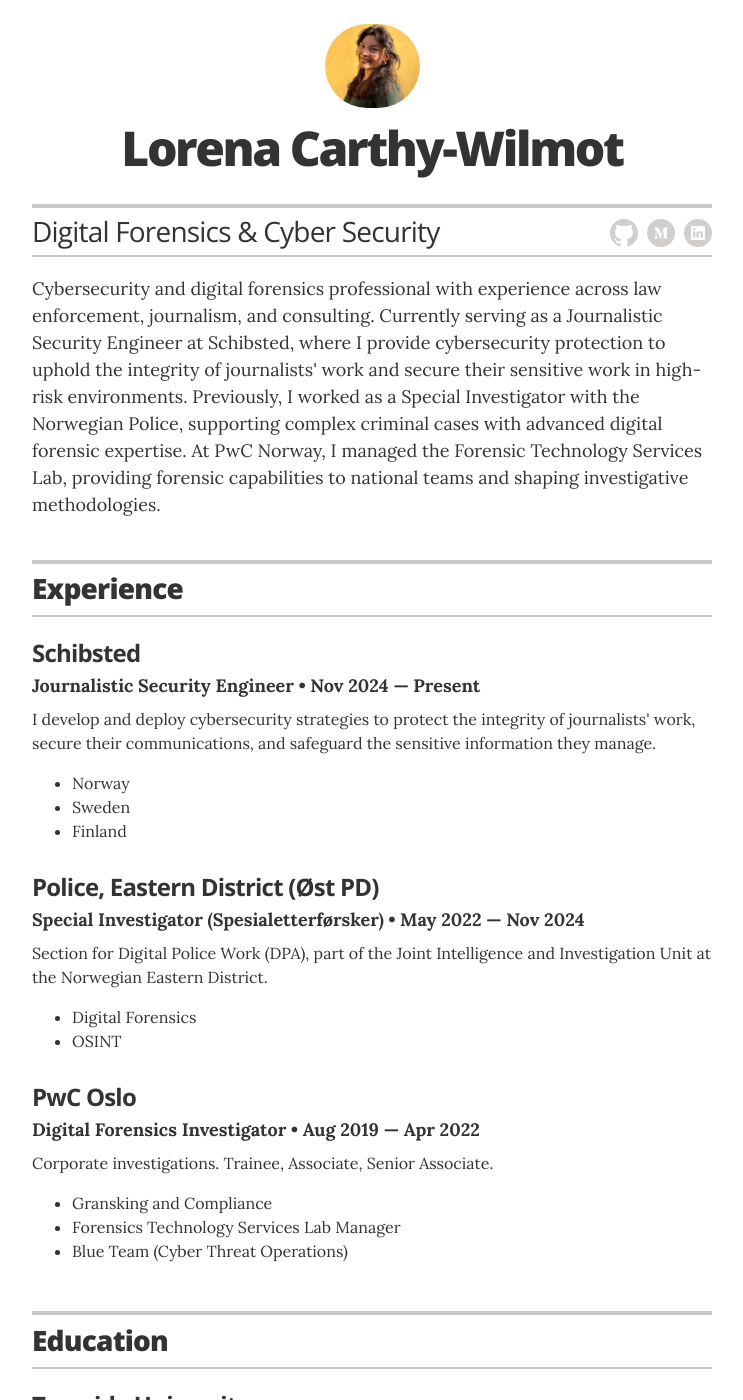
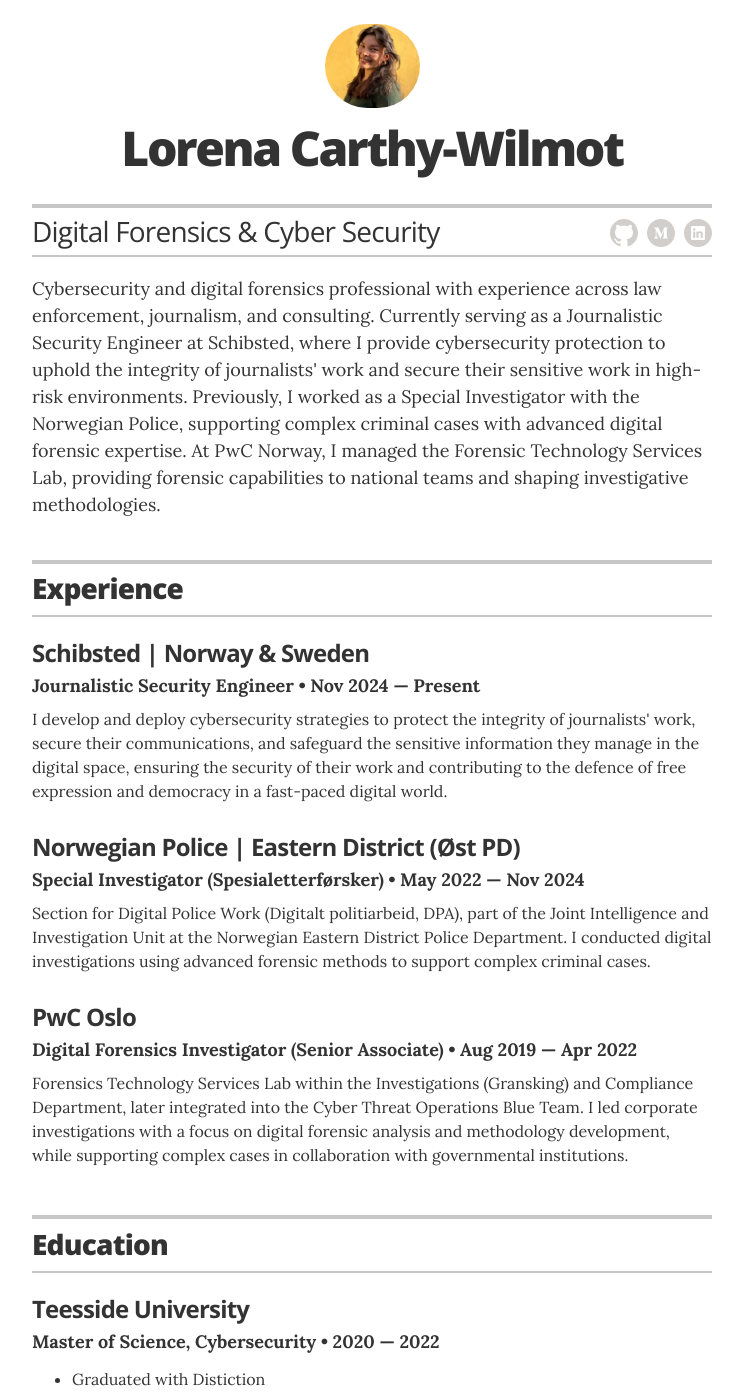
Before and after one commit to thisislola/thisislola.github.io, a Jekyll site: the page built from index.html, in a window 1280 px wide and 1400 px high. Shown: the whole window, without its empty margins (268-1011 px from the left). Built offline with Jekyll 4.4.1, drawn with Linux system fonts in a browser that asks for light colours.

Commit message:
Update experience.yml

```diff
--- a/_data/experience.yml
+++ b/_data/experience.yml
@@ -1,20 +1,15 @@
 # Jobs
-# Journalistic Security Engineer
-- company: Schibsted
+- company: Schibsted | Norway & Sweden
   position: Journalistic Security Engineer
   duration: Nov 2024 &mdash; Present
-  summary: I develop and deploy cybersecurity strategies to protect the integrity of journalists' work, secure their communications, and safeguard the sensitive information they manage.<ul class="resume-item-list"><li>Norway</li><li>Sweden</li><li>Finland</li></ul>
+  summary: I develop and deploy cybersecurity strategies to protect the integrity of journalists' work, secure their communications, and safeguard the sensitive information they manage in the digital space, ensuring the security of their work and contributing to the defence of free expression and democracy in a fast-paced digital world.
 
-
-# Spesialetterførsker
-- company: Police, Eastern District (Øst PD)
+- company: Norwegian Police | Eastern District (Øst PD)
   position: Special Investigator (Spesialetterførsker)
   duration:  May 2022 &mdash; Nov 2024
-  summary: Section for Digital Police Work (DPA), part of the Joint Intelligence and Investigation Unit at the Norwegian Eastern District. <ul class="resume-item-list"><li>Digital Forensics</li><li>OSINT</li></ul>
+  summary: Section for Digital Police Work (Digitalt politiarbeid, DPA), part of the Joint Intelligence and Investigation Unit at the Norwegian Eastern District Police Department. I conducted digital investigations using advanced forensic methods to support complex criminal cases.
 
-
-# Digital Forensics Investigator
 - company: PwC Oslo
-  position: Digital Forensics Investigator
+  position: Digital Forensics Investigator (Senior Associate)
   duration: Aug 2019 &mdash; Apr 2022
-  summary: Corporate investigations. Trainee, Associate, Senior Associate. <ul class="resume-item-list"><li>Gransking and Compliance</li><li>Forensics Technology Services Lab Manager</li><li>Blue Team (Cyber Threat Operations)</li></ul>
+  summary: Forensics Technology Services Lab within the Investigations (Gransking) and Compliance Department, later integrated into the Cyber Threat Operations Blue Team. I led corporate investigations with a focus on digital forensic analysis and methodology development, while supporting complex cases in collaboration with governmental institutions.
```
